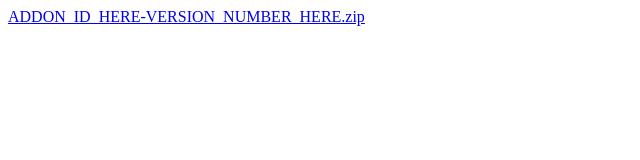
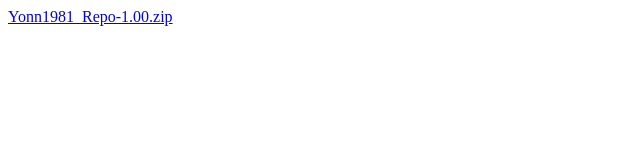
Before and after one commit to zombiB/Repo, a plain HTML site: page index.html in a window 1280 px wide. Shown: the whole page, without its empty margins (0-640 px from the left). Drawn offline with Linux system fonts and the light colour scheme.

Commit message:
Update index.html

```diff
--- a/index.html
+++ b/index.html
@@ -1,2 +1,2 @@
 <!DOCTYPE html>
-<a href="ADDON_ID_HERE-VERSION_NUMBER_HERE.zip">ADDON_ID_HERE-VERSION_NUMBER_HERE.zip</a>
+<a href="Yonn1981_Repo-1.00.zip">Yonn1981_Repo-1.00.zip</a>
```
